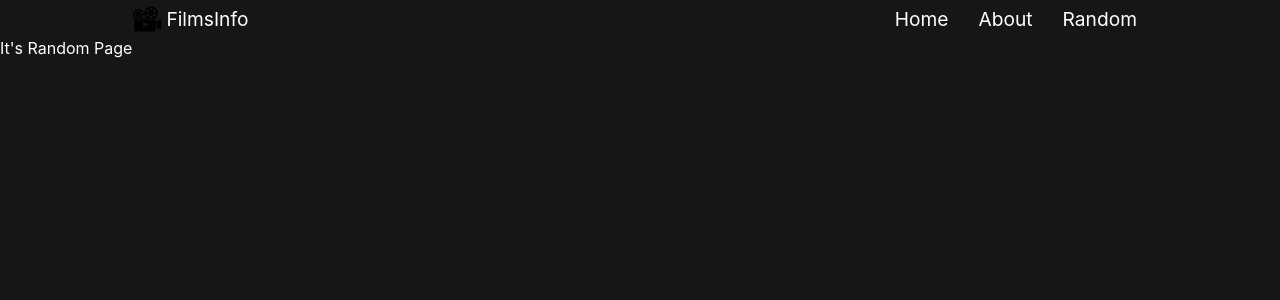
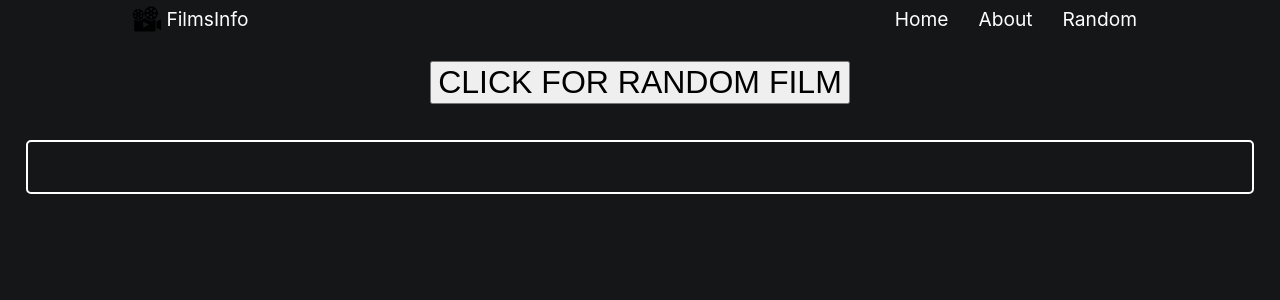
Before and after one commit to maxfrisson/react-films-info-app, a React (Create React App) app: page /random in a window 1280 px wide. Shown: the top 300 px of the page. Built offline with nearby package versions, Linux system fonts and the light colour scheme.

Commit message:
create SearchRandomFilm etc.

```diff
--- a/src/App.tsx
+++ b/src/App.tsx
@@ -1,16 +1,16 @@
 import { Route } from "react-router-dom";
 import "./App.css";
 import { Header } from "./components/Header/Header";
-import { Home } from "./pages/Home";
-import { Random } from "./pages/Random";
+import { HomePage } from "./pages/HomePage";
+import { RandomFilmPage } from "./pages/RandomFilmPage";
 
 function App() {
   return (
     <div className="wrapper">
       <Header />
       <div className="content">
-        <Route path="/" component={Home} exact />
-        <Route path="/random" component={Random} exact />
+        <Route path="/" component={HomePage} exact />
+        <Route path="/random" component={RandomFilmPage} exact />
       </div>
     </div>
   );
--- a/src/components/Search/Search.tsx
+++ b/src/components/Search/Search.tsx
@@ -7,7 +7,6 @@ import { Card, stateTypes } from "../Card/Card";
 interface mySearchValues {
   filmName: string;
 }
-console.log(1235);
 
 export const Search: React.FC = () => {
   const [state, setState] = useState({} as stateTypes);
--- /dev/null
+++ b/src/components/SearchRandomFilm/SearchRandomFilm.module.css
@@ -0,0 +1,33 @@
+.search {
+  display: flex;
+  justify-content: center;
+  align-items: center;
+  text-align: center;
+  margin: 1vw;
+}
+
+.searchSubmit {
+  cursor: pointer;
+  font-size: 2rem;
+  margin: 10px;
+  transition: 0.5s;
+}
+
+.searchSubmit:hover {
+  transform: scale(1.1);
+  transition: 0.5s;
+}
+
+.results {
+  display: grid;
+  grid-template-columns: 33%;
+  grid-template-rows: auto;
+  grid-gap: 15px;
+  margin: 2%;
+}
+
+@media screen and (max-width: 800px) {
+  .results {
+    grid-template-columns: 50% 50%;
+  }
+}
--- /dev/null
+++ b/src/components/SearchRandomFilm/SearchRandomFilm.tsx
@@ -0,0 +1,58 @@
+import React, { useState } from "react";
+import { Form, Formik } from "formik";
+import styles from "./SearchRandomFilm.module.css";
+import { filmAPI } from "../../api/api";
+import { Card, stateTypes } from "../Card/Card";
+import { AxiosError } from "axios";
+
+interface mySearchValues {
+  filmName: string;
+}
+
+const RandomIdGenerator = (): number => {
+  let minId = 298;
+  let maxId = 1294123;
+  let result = Math.round(Math.random() * maxId);
+  console.log(result);
+
+  return result >= minId ? result : RandomIdGenerator();
+};
+
+export const SearchRandomFilm: React.FC = () => {
+  const [state, setState] = useState({} as stateTypes);
+
+  const initialValues: mySearchValues = { filmName: "" };
+
+  return (
+    <>
+      <div className={styles.search}>
+        <Formik
+          initialValues={initialValues}
+          onSubmit={() => {
+            filmAPI
+              .getFilmById(RandomIdGenerator())
+              .then((response) => setState(response.data))
+              .catch((reason: AxiosError) => {
+                if (reason.response!.status === 404) {
+                  alert("ERROR");
+                } else {
+                  console.log("ELSE");
+                }
+                console.log(reason.message);
+              });
+            console.log("SEARCH BY RANDOM", state);
+          }}
+        >
+          <Form>
+            <button className={styles.searchSubmit} type="submit">
+              CLICK FOR RANDOM FILM
+            </button>
+          </Form>
+        </Formik>
+      </div>
+      <div className={styles.results}>
+        <Card state={state} />
+      </div>
+    </>
+  );
+};
--- a/src/pages/Home.tsx
+++ b/src/pages/HomePage.tsx
@@ -1,7 +1,7 @@
 
 import { Search } from "../components/Search/Search";
 
-export const Home = () => {
+export const HomePage = () => {
   return (
     <div>
       <Search />
--- a/src/pages/Random.tsx
+++ /dev/null
@@ -1,9 +0,0 @@
-import React from 'react'
-
-export const Random = () => {
-  return (
-    <div>
-      It's Random Page
-    </div>
-  )
-}
--- /dev/null
+++ b/src/pages/RandomFilmPage.tsx
@@ -0,0 +1,9 @@
+import { SearchRandomFilm } from "src/components/SearchRandomFilm/SearchRandomFilm";
+
+export const RandomFilmPage = () => {
+  return (
+    <div>
+      <SearchRandomFilm />
+    </div>
+  );
+};
```
